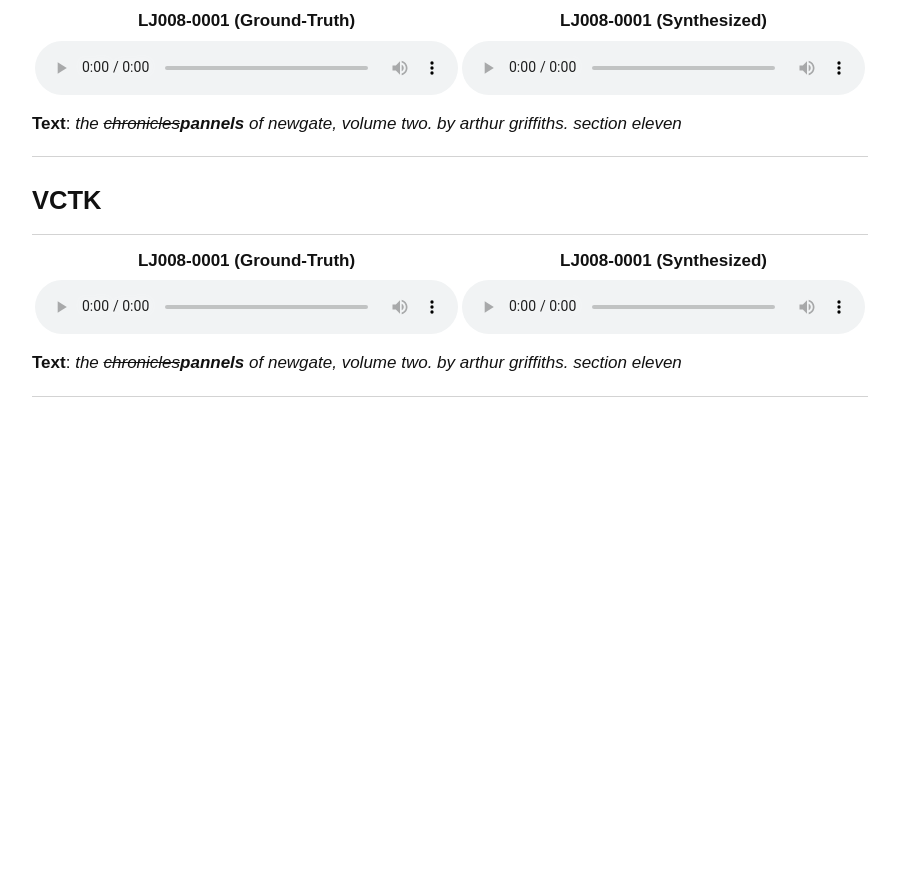
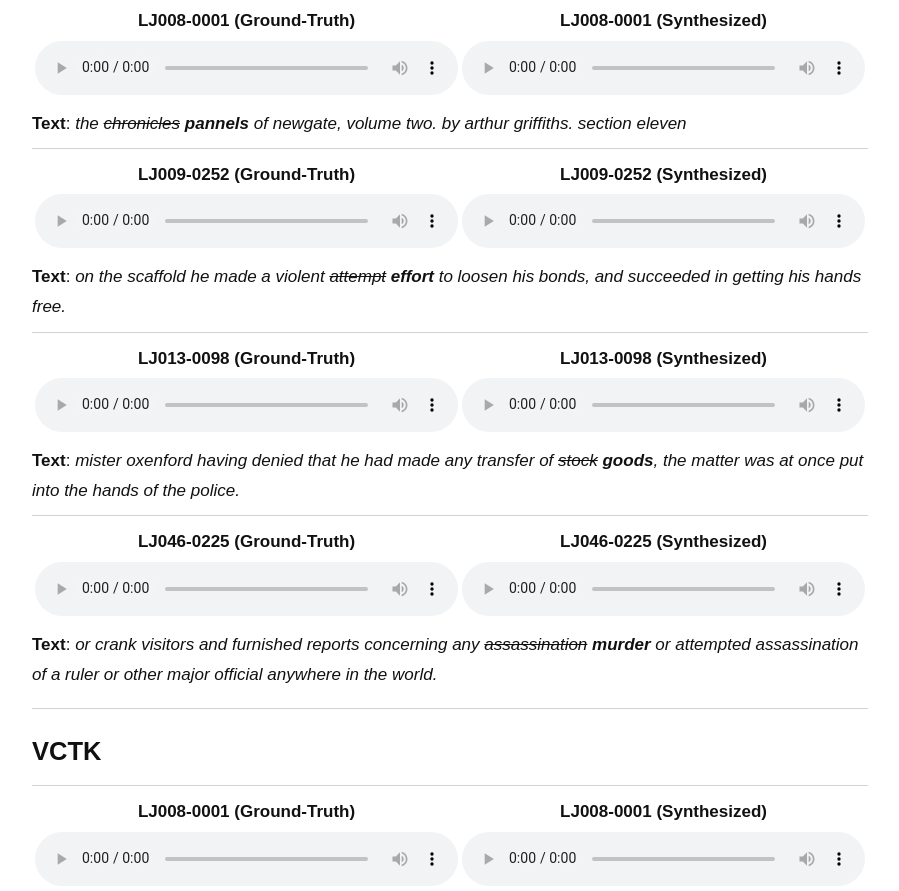
Before and after one commit to attentionstitch/attentionstitch.github.io, a plain HTML site: page index.html in a window 1280 px wide. Shown: the part 394-1285 px from the top of the page, without its empty margins (190-1089 px from the left). Before the commit the page ends 849 px from the top, so only its background shows below. Drawn offline with Linux system fonts and the light colour scheme.

Commit message:
Update index.html

```diff
--- a/index.html
+++ b/index.html
@@ -85,7 +85,62 @@
         </audio></td>
     </tr>
   </table>
-  <div><b>Text</b>: <em>the <s>chronicles</s><b>pannels</b> of newgate, volume two. by arthur griffiths. section eleven</em></div>
+  <div><b>Text</b>: <em>the <s>chronicles</s> <b>pannels</b> of newgate, volume two. by arthur griffiths. section eleven</em></div>
+
+  <hr>
+
+  <table>
+    <tr>
+      <th style="text-align: center">LJ009-0252 (Ground-Truth) </th>
+      <th style="text-align: center">LJ009-0252 (Synthesized) </th>
+    </tr>
+    <tr>
+      <td style="text-align: center"><audio controls="controls">
+          <source src="./demo/LJSpeech/LJ009-0252-R.wav" autoplay />
+        </audio></td>
+      <td style="text-align: center"><audio controls="controls">
+          <source src="./demo/LJSpeech/LJ009-0252_synth.wav" autoplay />
+        </audio></td>
+    </tr>
+  </table>
+      <div><b>Text</b>: <em>on the scaffold he made a violent <s>attempt</s> <b>effort</b> to loosen his bonds, and succeeded in getting his hands free.  </em></div>
+
+  <hr>
+
+  <table>
+    <tr>
+      <th style="text-align: center">LJ013-0098 (Ground-Truth) </th>
+      <th style="text-align: center">LJ013-0098 (Synthesized) </th>
+    </tr>
+    <tr>
+      <td style="text-align: center"><audio controls="controls">
+          <source src="./demo/LJSpeech/LJ013-0098-R.wav" autoplay />
+        </audio></td>
+      <td style="text-align: center"><audio controls="controls">
+          <source src="./demo/LJSpeech/LJ013-0098_synth.wav" autoplay />
+        </audio></td>
+    </tr>
+  </table>
+      <div><b>Text</b>: <em>mister oxenford having denied that he had made any transfer of <s>stock</s> <b>goods</b>, the matter was at once put into the hands of the police.</em></div>
+
+  <hr>
+
+  <table>
+    <tr>
+      <th style="text-align: center">LJ046-0225 (Ground-Truth) </th>
+      <th style="text-align: center">LJ046-0225 (Synthesized) </th>
+    </tr>
+    <tr>
+      <td style="text-align: center"><audio controls="controls">
+          <source src="./demo/LJSpeech/LJ046-0225-R.wav" autoplay />
+        </audio></td>
+      <td style="text-align: center"><audio controls="controls">
+          <source src="./demo/LJSpeech/LJ046-0225_synth.wav" autoplay />
+        </audio></td>
+    </tr>
+  </table>
+      <div><b>Text</b>: <em>or crank visitors and furnished reports concerning any <s>assassination</s> <b>murder</b> or attempted assassination of a ruler or other major official anywhere in the world.</em></div>
+
 
   </p>
 
```
